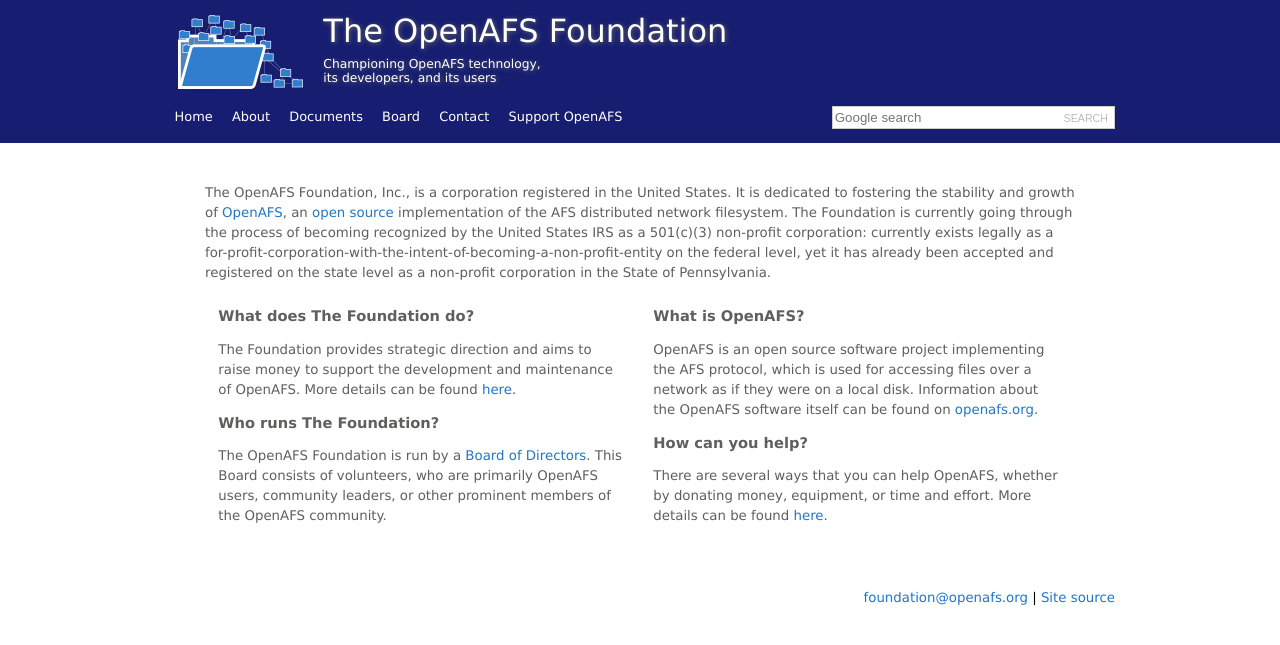
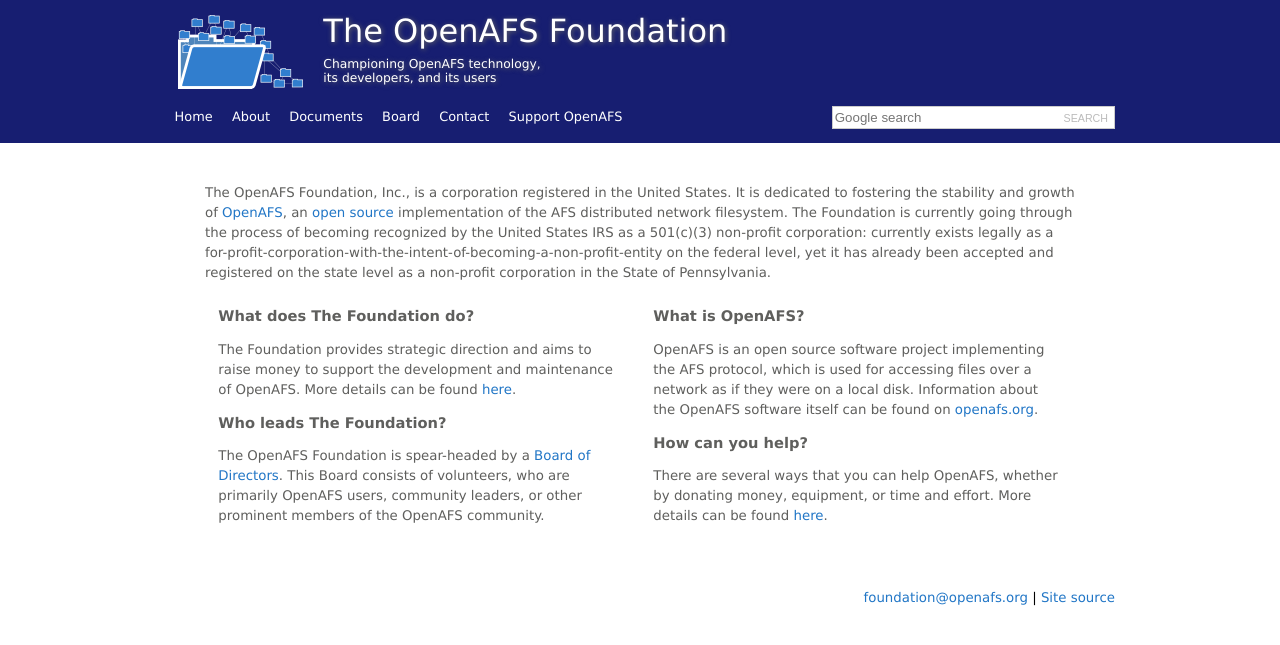
Before and after one commit to openafsfoundation/openafsfoundation.org, a Jekyll site: the page built from index.md, in a window 1280 px wide. Shown: the top 645 px of the page. Built offline with Jekyll 4.4.1, drawn with Linux system fonts in a browser that asks for light colours.

Commit message:
Content edit: header "who runs/leads..."
Changed verbs in header and in text to be less, ahem, despotic.

```diff
--- a/index.md
+++ b/index.md
@@ -16,8 +16,8 @@
     maintenance of OpenAFS. More
     details can be found <a href="about/">here</a>.</p>
 
-    <h4>Who runs The Foundation?</h4>
-    <p>The OpenAFS Foundation is run by a <a href="board/">Board of
+    <h4>Who leads The Foundation?</h4>
+    <p>The OpenAFS Foundation is spear-headed by a <a href="board/">Board of
     Directors</a>. This Board consists of volunteers, who are primarily OpenAFS
     users, community leaders, or other prominent members of the OpenAFS
     community.</p>
```
